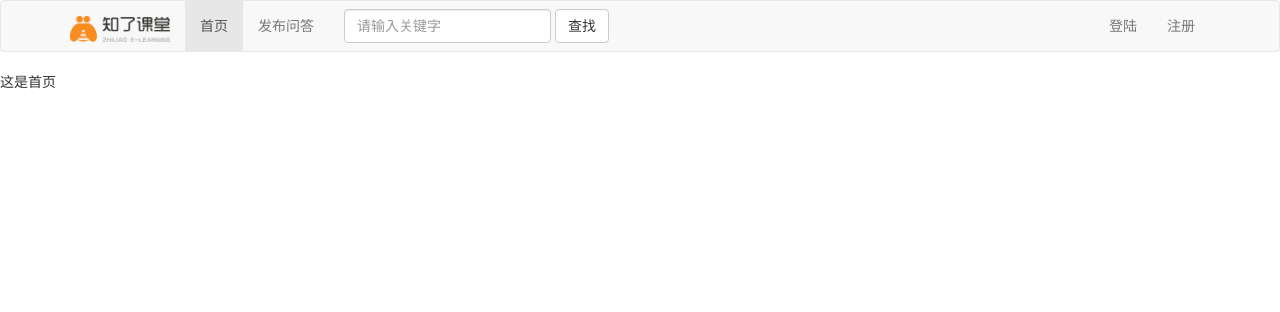
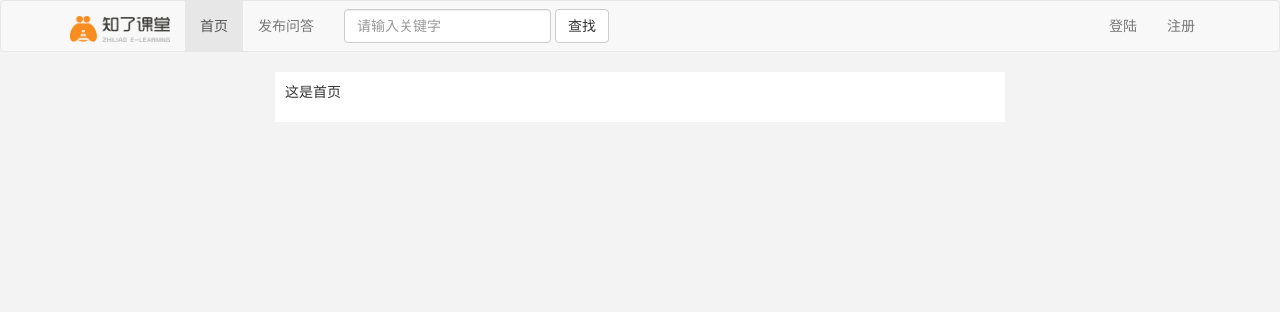
Before and after one commit to ttuzki/-Flask--Flask-, a Flask app: page / in a window 1280 px wide. Shown: the top 312 px of the page. Run offline with Flask 2, Linux system fonts and the light colour scheme; some libraries are stand-ins or nearby versions.

Commit message:
正常运行commit

```diff
--- a/run.py
+++ b/run.py
@@ -8,5 +8,9 @@ app.config.from_object(config)
 def index():
 	return render_template('index.html')
 
+@app.route('/login/')
+def login():
+	return render_template('login.html')
+
 if __name__ == '__main__':
 	app.run()
--- a/static/css/base.css
+++ b/static/css/base.css
@@ -1,3 +1,16 @@
 .logo{
-	width: 100px
+	width: 100px;
 }
+body{
+	background: #f3f3f3;
+}
+.main{
+	width: 730px;
+	background: #fff;
+	margin: 0 auto;
+	overflow: hidden;
+	padding: 10px;
+}
+.page-title{
+	text-align: center;
+}
--- a/templates/base.html
+++ b/templates/base.html
@@ -37,7 +37,7 @@
         <button type="submit" class="btn btn-default">查找</button>
       </form>
       <ul class="nav navbar-nav navbar-right">
-        <li><a href="#">登陆</a></li>
+        <li><a href="{{url_for('login')}}">登陆</a></li>
         <li><a href="#">注册</a></li>
       </ul>
     </div><!-- /.navbar-collapse -->
--- /dev/null
+++ b/templates/login.html
@@ -0,0 +1,4 @@
+{%extends 'base.html'%}
+{%block title%}登陆{%endblock%}
+{%block head%}{%endblock%}
+{%block main%}我是登陆页面{%endblock%}
```
